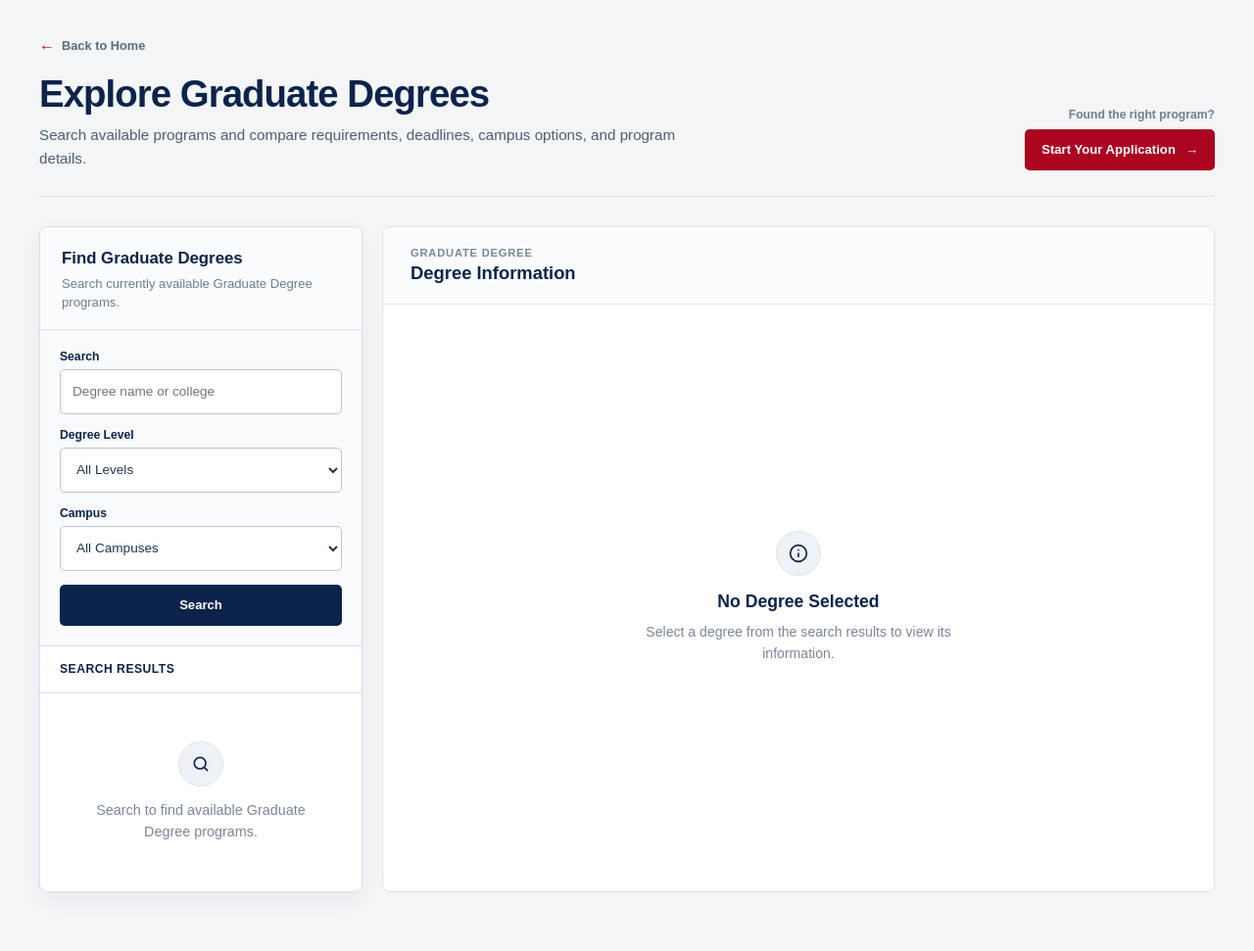
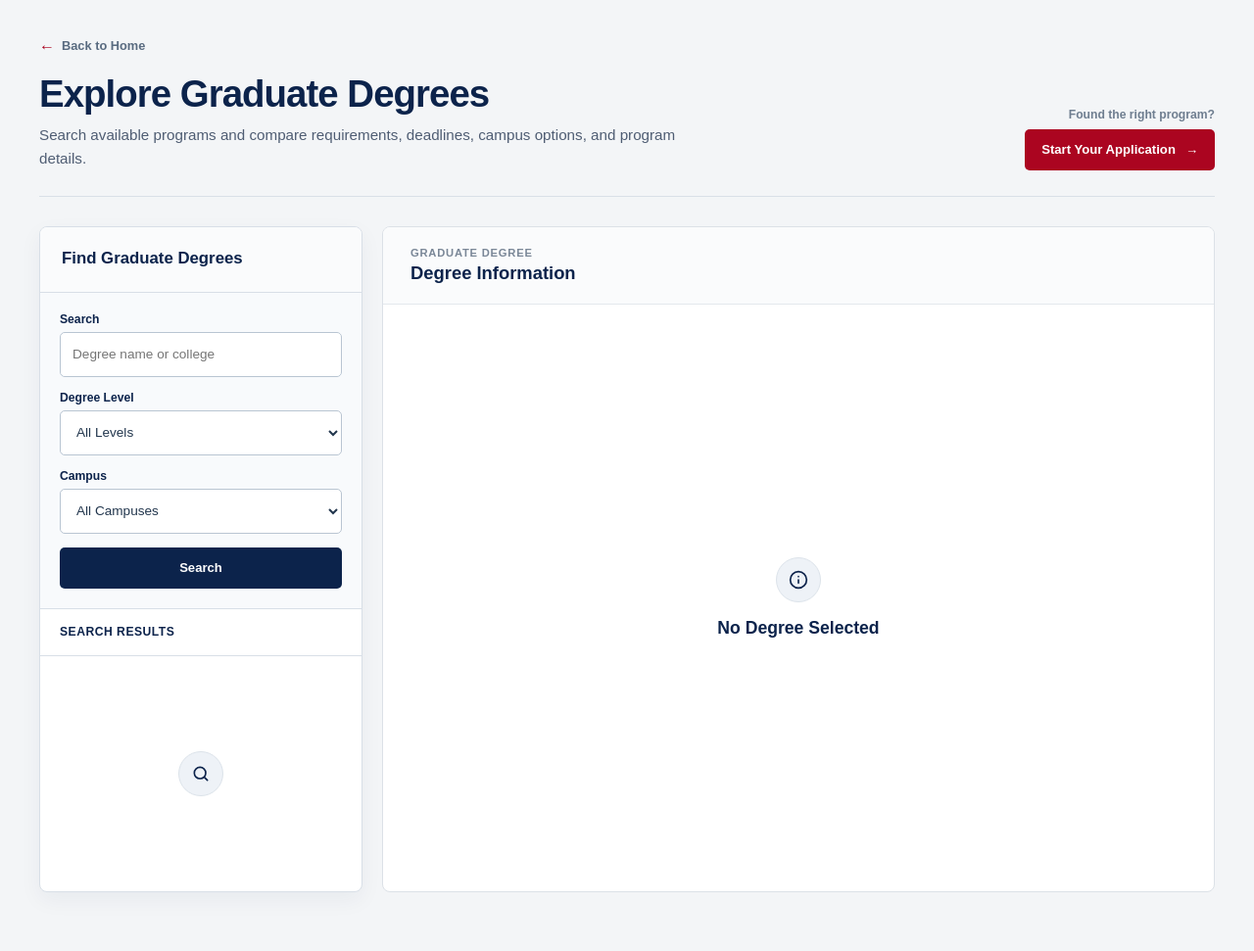
Before and after one commit to cmorales7-UA/SFWE403-Project, a FastAPI app: page /graduate-degrees in a window 1280 px wide. Shown: the part 99-1070 px from the top of the page at 98% size. Run offline with FastAPI, Linux system fonts and the light colour scheme; data that the repository does not hold is empty.

Commit message:
Trim redundant guidance from applicant, reviewer, and degree program pages

```diff
--- a/frontend/templates/degrees/degree_browser.html
+++ b/frontend/templates/degrees/degree_browser.html
@@ -10,9 +10,7 @@
 
             <h2>Find Graduate Degrees</h2>
 
-            <p>
-                Search currently available Graduate Degree programs.
-            </p>
+
 
         </div>
 
@@ -173,9 +171,7 @@
 
                 </div>
 
-                <p>
-                    Search to find available Graduate Degree programs.
-                </p>
+
 
             </div>
 
@@ -413,9 +409,7 @@
                 No Degree Selected
             </h3>
 
-            <p>
-                Select a degree from the search results to view its information.
-            </p>
+
 
         </div>
 
```
